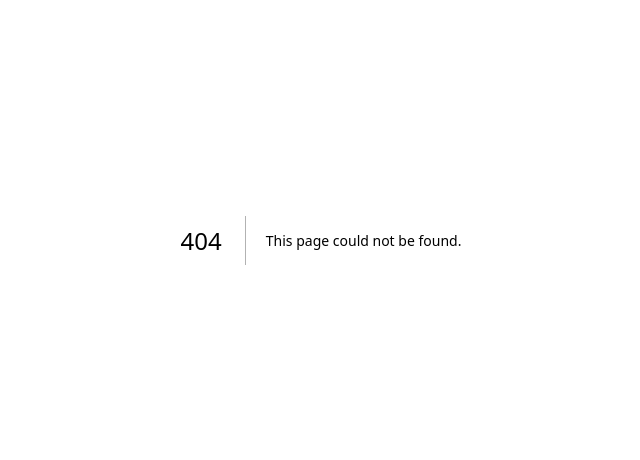
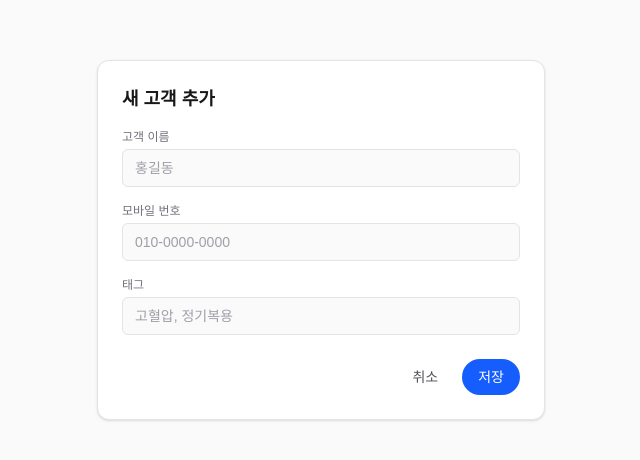
Before and after one commit to puggycon/customer-nexus, a Next.js app: page /new in a window 1280 px wide. Before the commit this address had no page. Shown: the part 160-620 px from the top of the page, without its empty margins (319-959 px from the left). Built offline with nearby package versions, Linux system fonts and the light colour scheme.

Commit message:
새 고객 추가 입력 모달

```diff
--- /dev/null
+++ b/app/@modal/(.)new/page.tsx
@@ -0,0 +1,10 @@
+import Modal from "@/components/Modal";
+import NewCustomerForm from "@/components/NewCustomerForm";
+
+export default function NewCustomerModal() {
+  return (
+    <Modal>
+      <NewCustomerForm />
+    </Modal>
+  );
+}
--- /dev/null
+++ b/app/@modal/default.tsx
@@ -0,0 +1,3 @@
+export default function Default() {
+  return null;
+}
--- a/app/layout.tsx
+++ b/app/layout.tsx
@@ -1,5 +1,7 @@
 import type { Metadata } from "next";
 import { Geist, Geist_Mono } from "next/font/google";
+import { CustomerProvider } from "@/components/CustomerContext";
+import { mockCustomers } from "@/components/mockCustomers";
 import "./globals.css";
 
 const geistSans = Geist({
@@ -19,15 +21,22 @@ export const metadata: Metadata = {
 
 export default function RootLayout({
   children,
+  modal,
 }: Readonly<{
   children: React.ReactNode;
+  modal: React.ReactNode;
 }>) {
   return (
     <html
       lang="en"
       className={`${geistSans.variable} ${geistMono.variable} h-full antialiased`}
     >
-      <body className="min-h-full flex flex-col">{children}</body>
+      <body className="min-h-full flex flex-col">
+        <CustomerProvider initialCustomers={mockCustomers}>
+          {children}
+          {modal}
+        </CustomerProvider>
+      </body>
     </html>
   );
 }
--- /dev/null
+++ b/app/new/page.tsx
@@ -0,0 +1,11 @@
+import NewCustomerForm from "@/components/NewCustomerForm";
+
+export default function NewCustomerPage() {
+  return (
+    <div className="flex flex-1 items-center justify-center bg-zinc-50 p-6">
+      <div className="w-full max-w-md rounded-xl border border-zinc-200 bg-white p-6 shadow-sm">
+        <NewCustomerForm />
+      </div>
+    </div>
+  );
+}
--- a/app/page.tsx
+++ b/app/page.tsx
@@ -1,6 +1,5 @@
 import CustomerList from "@/components/CustomerList";
 import Header from "@/components/Header";
-import { mockCustomers } from "@/components/mockCustomers";
 import Sidebar from "@/components/Sidebar";
 
 export default function Home() {
@@ -9,7 +8,7 @@ export default function Home() {
       <Header />
       <div className="flex flex-1 overflow-hidden">
         <Sidebar />
-        <CustomerList initialCustomers={mockCustomers} />
+        <CustomerList />
       </div>
     </div>
   );
--- /dev/null
+++ b/components/CustomerContext.tsx
@@ -0,0 +1,65 @@
+"use client";
+
+import { createContext, useContext, useState } from "react";
+import type { Customer } from "./types";
+
+type NewCustomerInput = {
+  name: string;
+  mobile: string;
+  tags: string[];
+};
+
+type CustomerContextValue = {
+  customers: Customer[];
+  addCustomer: (input: NewCustomerInput) => void;
+  removeCustomer: (id: string) => void;
+};
+
+const CustomerContext = createContext<CustomerContextValue | null>(null);
+
+function formatToday() {
+  const today = new Date();
+  const year = today.getFullYear();
+  const month = String(today.getMonth() + 1).padStart(2, "0");
+  const day = String(today.getDate()).padStart(2, "0");
+  return `${year}-${month}-${day}`;
+}
+
+export function CustomerProvider({
+  children,
+  initialCustomers,
+}: {
+  children: React.ReactNode;
+  initialCustomers: Customer[];
+}) {
+  const [customers, setCustomers] = useState<Customer[]>(initialCustomers);
+
+  function addCustomer(input: NewCustomerInput) {
+    const newCustomer: Customer = {
+      id: crypto.randomUUID(),
+      name: input.name,
+      mobile: input.mobile,
+      tags: input.tags,
+      lastVisit: formatToday(),
+    };
+    setCustomers((prev) => [newCustomer, ...prev]);
+  }
+
+  function removeCustomer(id: string) {
+    setCustomers((prev) => prev.filter((c) => c.id !== id));
+  }
+
+  return (
+    <CustomerContext.Provider value={{ customers, addCustomer, removeCustomer }}>
+      {children}
+    </CustomerContext.Provider>
+  );
+}
+
+export function useCustomers() {
+  const ctx = useContext(CustomerContext);
+  if (!ctx) {
+    throw new Error("useCustomers must be used within a CustomerProvider");
+  }
+  return ctx;
+}
--- a/components/CustomerList.tsx
+++ b/components/CustomerList.tsx
@@ -2,14 +2,10 @@
 
 import { useMemo, useState } from "react";
 import CustomerRow from "./CustomerRow";
-import type { Customer } from "./types";
+import { useCustomers } from "./CustomerContext";
 
-export default function CustomerList({
-  initialCustomers,
-}: {
-  initialCustomers: Customer[];
-}) {
-  const [customers, setCustomers] = useState(initialCustomers);
+export default function CustomerList() {
+  const { customers, removeCustomer } = useCustomers();
   const [selectedIds, setSelectedIds] = useState<Set<string>>(new Set());
 
   const allSelected = customers.length > 0 && selectedIds.size === customers.length;
@@ -33,7 +29,7 @@ export default function CustomerList({
             });
           }}
           onDelete={() => {
-            setCustomers((prev) => prev.filter((c) => c.id !== customer.id));
+            removeCustomer(customer.id);
             setSelectedIds((prev) => {
               const next = new Set(prev);
               next.delete(customer.id);
@@ -42,7 +38,7 @@ export default function CustomerList({
           }}
         />
       )),
-    [customers, selectedIds],
+    [customers, selectedIds, removeCustomer],
   );
 
   return (
--- a/components/Header.tsx
+++ b/components/Header.tsx
@@ -1,3 +1,4 @@
+import Link from "next/link";
 import { PlusIcon } from "./icons";
 
 export default function Header() {
@@ -6,13 +7,13 @@ export default function Header() {
       <h1 className="text-lg font-semibold tracking-tight text-zinc-900">
         탑미래약국 고객 관리 프로그램
       </h1>
-      <button
-        type="button"
-        className="flex items-center gap-1.5 rounded-full bg-zinc-900 px-4 py-2 text-sm font-medium text-white transition-colors hover:bg-zinc-700"
+      <Link
+        href="/new"
+        className="flex items-center gap-1.5 rounded-full bg-blue-600 px-4 py-2 text-sm font-medium text-white transition-all duration-150 hover:bg-blue-500 hover:shadow-lg hover:shadow-blue-500/30 hover:-translate-y-0.5 active:translate-y-0"
       >
         <PlusIcon className="size-4" />
         새 고객 추가
-      </button>
+      </Link>
     </header>
   );
 }
--- /dev/null
+++ b/components/Modal.tsx
@@ -0,0 +1,32 @@
+"use client";
+
+import { useRouter } from "next/navigation";
+import { useEffect } from "react";
+
+export default function Modal({ children }: { children: React.ReactNode }) {
+  const router = useRouter();
+
+  useEffect(() => {
+    function onKeyDown(e: KeyboardEvent) {
+      if (e.key === "Escape") router.back();
+    }
+    window.addEventListener("keydown", onKeyDown);
+    return () => window.removeEventListener("keydown", onKeyDown);
+  }, [router]);
+
+  return (
+    <div
+      className="fixed inset-0 z-50 flex items-center justify-center bg-black/40 p-4 backdrop-blur-sm"
+      onClick={() => router.back()}
+    >
+      <div
+        role="dialog"
+        aria-modal="true"
+        onClick={(e) => e.stopPropagation()}
+        className="w-full max-w-md rounded-xl bg-white p-6 shadow-xl"
+      >
+        {children}
+      </div>
+    </div>
+  );
+}
--- /dev/null
+++ b/components/NewCustomerForm.tsx
@@ -0,0 +1,100 @@
+"use client";
+
+import { useRouter } from "next/navigation";
+import { useState } from "react";
+import { useCustomers } from "./CustomerContext";
+
+export default function NewCustomerForm() {
+  const router = useRouter();
+  const { addCustomer } = useCustomers();
+  const [name, setName] = useState("");
+  const [mobile, setMobile] = useState("");
+  const [tags, setTags] = useState("");
+
+  function handleSubmit(e: React.FormEvent) {
+    e.preventDefault();
+    if (!name.trim()) return;
+
+    const parsedTags = tags
+      .split(",")
+      .map((tag) => tag.trim())
+      .filter(Boolean);
+
+    addCustomer({ name: name.trim(), mobile: mobile.trim(), tags: parsedTags });
+    router.back();
+  }
+
+  return (
+    <form onSubmit={handleSubmit} className="flex flex-col gap-4">
+      <h2 className="text-lg font-semibold text-zinc-900">새 고객 추가</h2>
+
+      <div>
+        <label
+          htmlFor="customer-name"
+          className="mb-1 block text-xs font-medium text-zinc-500"
+        >
+          고객 이름
+        </label>
+        <input
+          id="customer-name"
+          type="text"
+          required
+          value={name}
+          onChange={(e) => setName(e.target.value)}
+          placeholder="홍길동"
+          className="w-full rounded-md border border-zinc-200 bg-zinc-50 px-3 py-2 text-sm text-zinc-900 placeholder:text-zinc-400 focus:border-blue-400 focus:bg-white focus:outline-none"
+        />
+      </div>
+
+      <div>
+        <label
+          htmlFor="customer-mobile"
+          className="mb-1 block text-xs font-medium text-zinc-500"
+        >
+          모바일 번호
+        </label>
+        <input
+          id="customer-mobile"
+          type="text"
+          value={mobile}
+          onChange={(e) => setMobile(e.target.value)}
+          placeholder="010-0000-0000"
+          className="w-full rounded-md border border-zinc-200 bg-zinc-50 px-3 py-2 text-sm text-zinc-900 placeholder:text-zinc-400 focus:border-blue-400 focus:bg-white focus:outline-none"
+        />
+      </div>
+
+      <div>
+        <label
+          htmlFor="customer-tags"
+          className="mb-1 block text-xs font-medium text-zinc-500"
+        >
+          태그
+        </label>
+        <input
+          id="customer-tags"
+          type="text"
+          value={tags}
+          onChange={(e) => setTags(e.target.value)}
+          placeholder="고혈압, 정기복용"
+          className="w-full rounded-md border border-zinc-200 bg-zinc-50 px-3 py-2 text-sm text-zinc-900 placeholder:text-zinc-400 focus:border-blue-400 focus:bg-white focus:outline-none"
+        />
+      </div>
+
+      <div className="mt-2 flex justify-end gap-2">
+        <button
+          type="button"
+          onClick={() => router.back()}
+          className="rounded-full px-4 py-2 text-sm font-medium text-zinc-600 transition-colors hover:bg-zinc-100"
+        >
+          취소
+        </button>
+        <button
+          type="submit"
+          className="rounded-full bg-blue-600 px-4 py-2 text-sm font-medium text-white transition-all duration-150 hover:bg-blue-500 hover:shadow-lg hover:shadow-blue-500/30 hover:-translate-y-0.5 active:translate-y-0"
+        >
+          저장
+        </button>
+      </div>
+    </form>
+  );
+}
```
Also changed, not shown: 1 other file (tests, documents, lock files or other folders).
